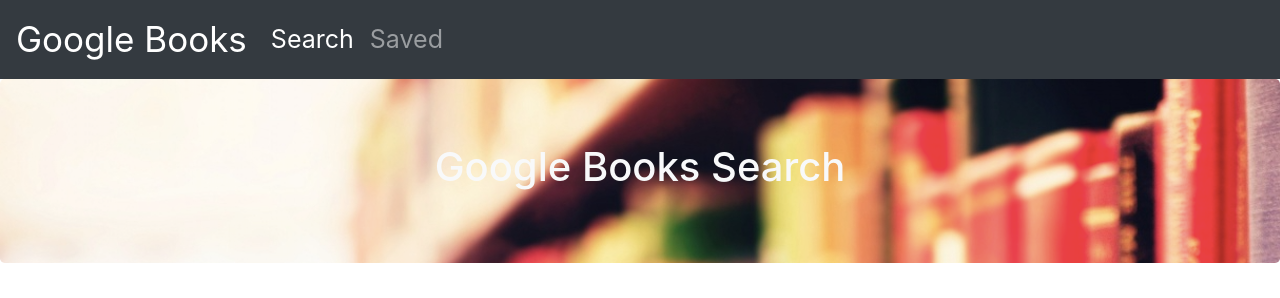
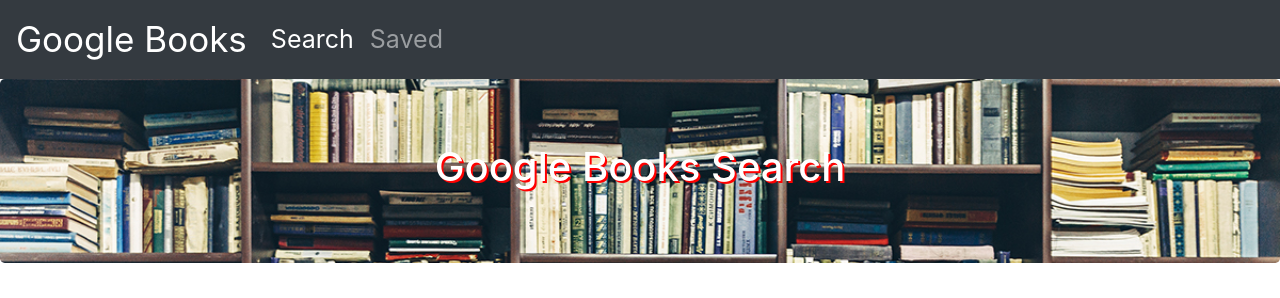
Before and after one commit to kennedyaustin/GoogleBooksSearch, a React (Create React App) app in the folder client/: page / in a window 1280 px wide. Shown: the top 298 px of the page. Built offline with nearby package versions, Linux system fonts and the light colour scheme; no server answers.

Commit message:
add image to header, create textshadow for text on the header image

```diff
--- a/client/src/components/Header/index.js
+++ b/client/src/components/Header/index.js
@@ -3,7 +3,7 @@ import style from "./style.css";
 
 function Header() {
     return (
-        <div className="jumbotron text-center">
+        <div className="jumbotron text-color text-center">
             <div className="container text-light">
                 <h1>Google Books Search</h1>
             </div>
--- a/client/src/components/Header/style.css
+++ b/client/src/components/Header/style.css
@@ -1,3 +1,9 @@
 .jumbotron {
-    background-image: url(library.png);
+    background-image: url(bookshelf.jpg);
+    background-size: cover;
 }
+
+.jumbotron h1 {
+    color: white;
+    text-shadow: 2px 2px #ff0000;
+}
```
Also changed, not shown: client/src/components/Header/bookshelf.jpg (added), client/src/components/Header/library.png (deleted).
